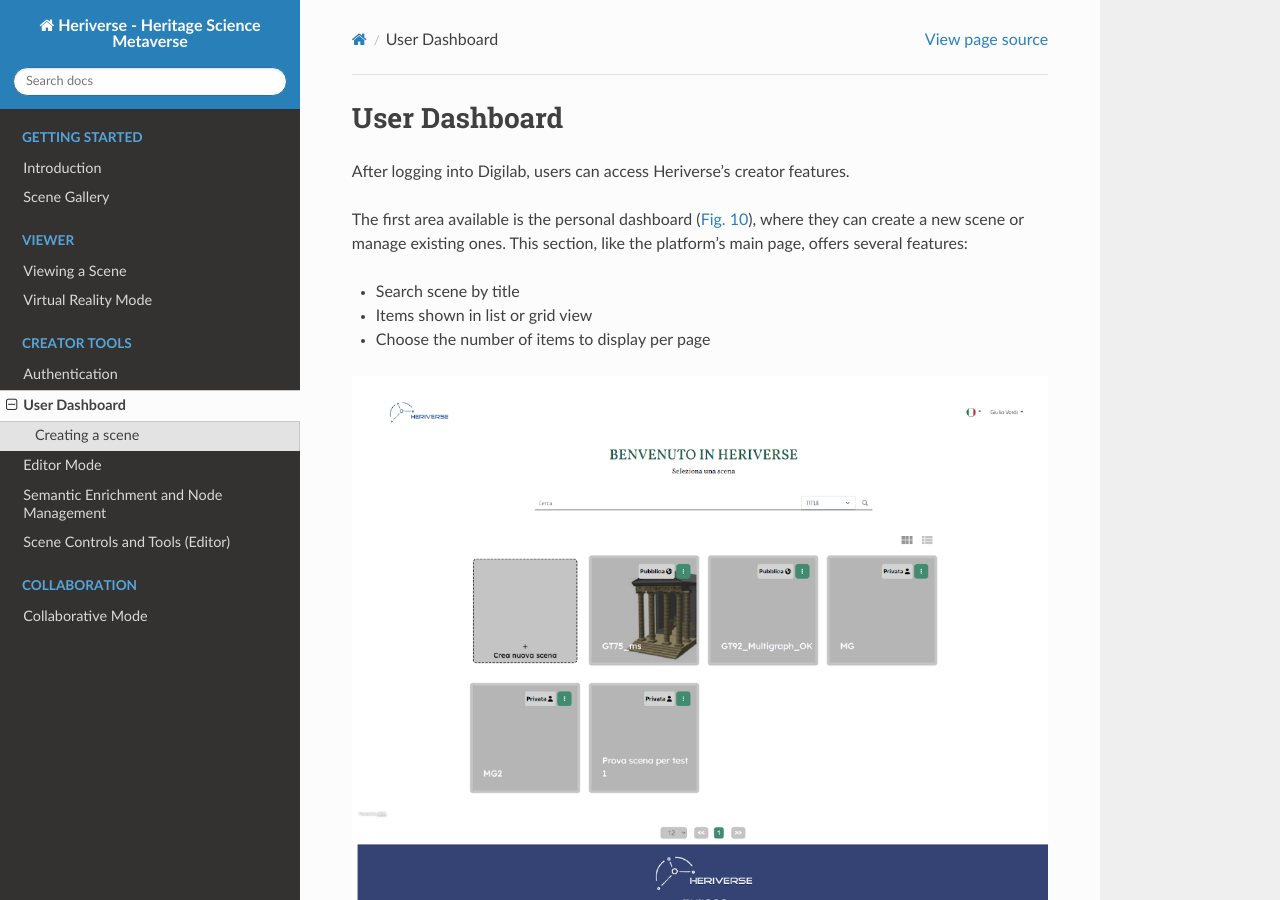
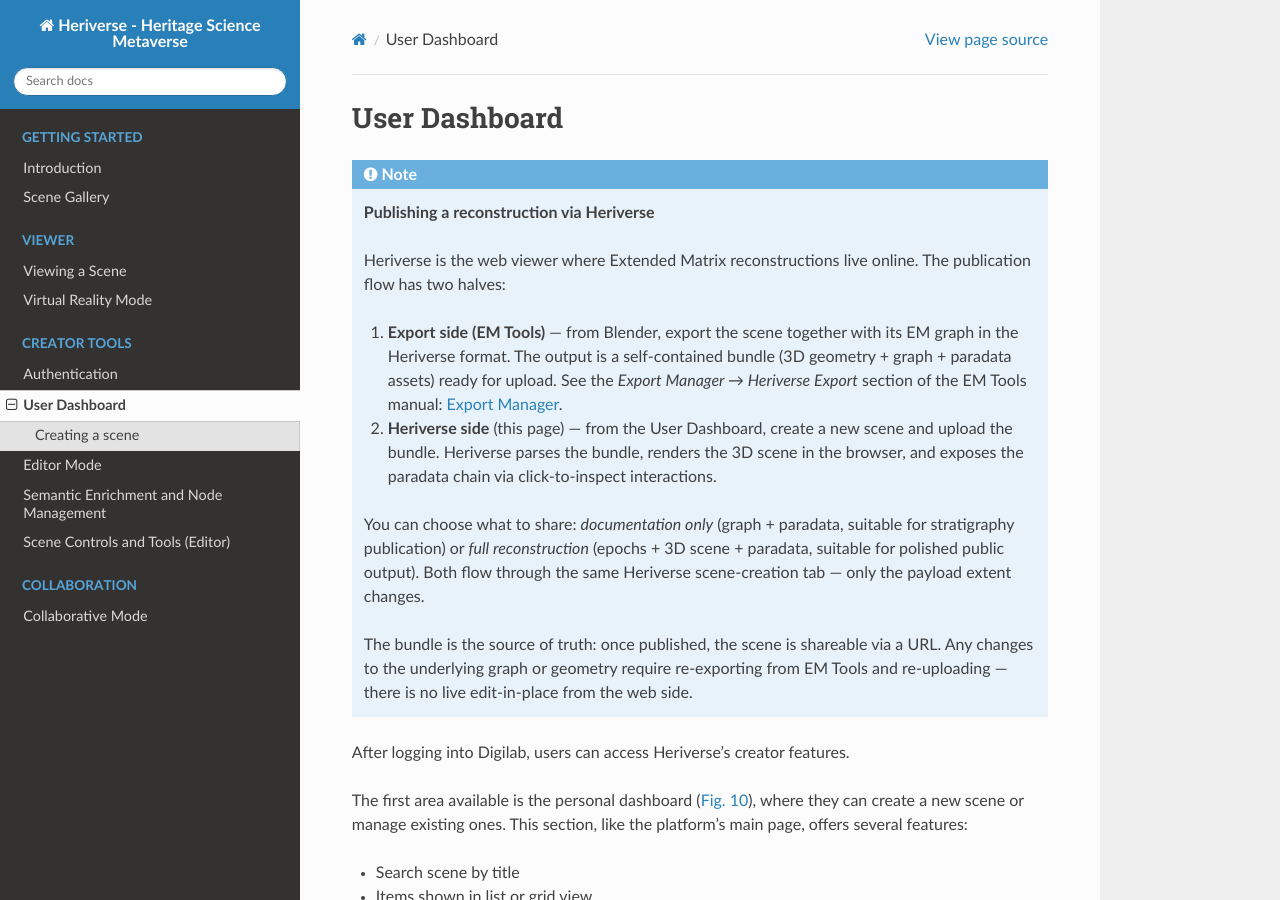
Before and after one commit to StratiGraph-ECCCH/Heriverse-doc, a Sphinx documentation site: the page built from docs/user_dashboard.rst, in a window 1280 px wide and 900 px high. Built offline with Sphinx 7.4.7 and the Read the Docs theme 3.1.0, drawn with Linux system fonts in a browser that asks for light colours.

Commit message:
Update user_dashboard.rst

```diff
--- a/docs/user_dashboard.rst
+++ b/docs/user_dashboard.rst
@@ -1,5 +1,37 @@
+.. _publish-via-heriverse:
+
 User Dashboard
 ==============
+
+.. note::
+
+   **Publishing a reconstruction via Heriverse**
+
+   Heriverse is the web viewer where Extended Matrix reconstructions
+   live online. The publication flow has two halves:
+
+   1. **Export side (EM Tools)** — from Blender, export the scene
+      together with its EM graph in the Heriverse format. The output
+      is a self-contained bundle (3D geometry + graph + paradata
+      assets) ready for upload. See the *Export Manager → Heriverse
+      Export* section of the EM Tools manual:
+      `Export Manager
+      <https://docs.extendedmatrix.org/projects/EM-tools/en/latest/panels/export_manager.html>`_.
+   2. **Heriverse side** (this page) — from the User Dashboard,
+      create a new scene and upload the bundle. Heriverse parses the
+      bundle, renders the 3D scene in the browser, and exposes the
+      paradata chain via click-to-inspect interactions.
+
+   You can choose what to share: *documentation only* (graph +
+   paradata, suitable for stratigraphy publication) or *full
+   reconstruction* (epochs + 3D scene + paradata, suitable for
+   polished public output). Both flow through the same Heriverse
+   scene-creation tab — only the payload extent changes.
+
+   The bundle is the source of truth: once published, the scene is
+   shareable via a URL. Any changes to the underlying graph or
+   geometry require re-exporting from EM Tools and re-uploading —
+   there is no live edit-in-place from the web side.
 
 After logging into Digilab, users can access Heriverse's creator features.
 
```
